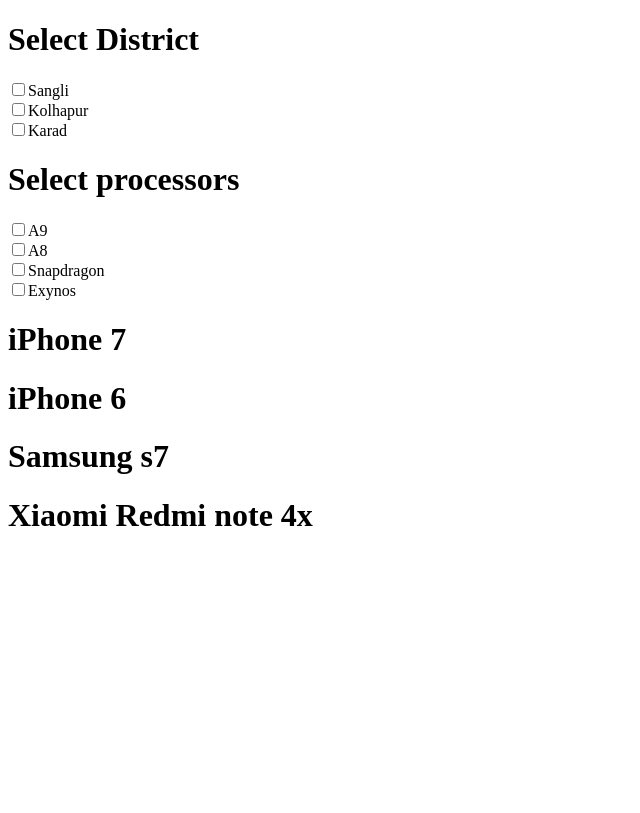
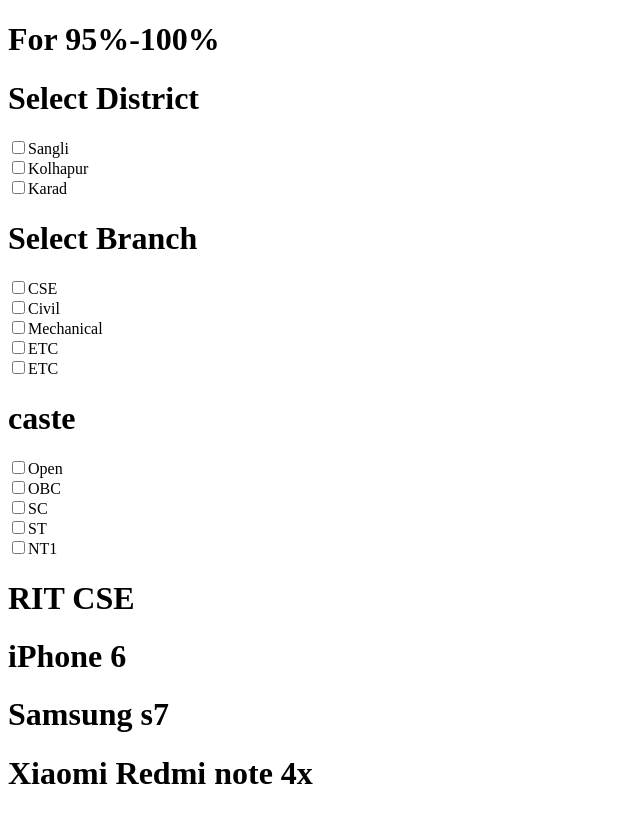
Before and after one commit to tempalfaj/trail, a plain HTML site: page index.html in a window 1280 px wide. Shown: the whole page, without its empty margins (0-640 px from the left). Drawn offline with Linux system fonts and the light colour scheme.

Commit message:
Update index.html

```diff
--- a/index.html
+++ b/index.html
@@ -14,22 +14,23 @@
     <script>
     function change() {
         let results = Array.from(document.querySelectorAll('.result > div')),
-            modelsChecked = document.querySelectorAll('.filter input.models:checked'),
-            processorsChecked = document.querySelectorAll('.filter input.processors:checked');
+            districtChecked = document.querySelectorAll('.filter input.district:checked'),
+            branchChecked = document.querySelectorAll('.filter input.branch:checked'),
+            casteChecked = document.querySelectorAll('.filter input.caste:checked');
         // Hide all results
         results.forEach(function(result) {
             result.style.display = 'none';
         });
         // Filter results to only those that meet ALL requirements:
 
-        filterModelsOrProcessors(modelsChecked);
+        filterdistrictOrbranchOrcaste(districtChecked);
 
-        if (processorsChecked.length != 0) {
-            filterModelsOrProcessors(processorsChecked);
+        if (branchChecked.length != 0) {
+            filterdistrictOrbranchOrcaste(branchChecked);
         }
 
-        function filterModelsOrProcessors(modelsOrProcessorsChecked) {
-            results = Array.from(modelsOrProcessorsChecked).reduce(function(sum, input) {
+        function filterdistrictOrbranchOrcaste(districtOrbranchOrcasteChecked) {
+            results = Array.from(districtOrbranchOrcasteChecked).reduce(function(sum, input) {
                 const attrib = input.getAttribute('rel');
                 return sum.concat(results.filter(function(result) {
                     return result.classList.contains(attrib);
@@ -46,41 +47,82 @@
 </head>
 
 <body>
+    <h1>For 95%-100%</h1>
     <div class="filter">
         <h1>Select District</h1>
         <div class="checkbox">
             <label>
-                <input type="checkbox" rel="apple" class="models" onchange="change()" />Sangli</label>
+                <input type="checkbox" rel="sangli" class="district" onchange="change()" />Sangli</label>
         </div>
         <div class="checkbox">
             <label>
-                <input type="checkbox" rel="samsung" class="models" onchange="change()" />Kolhapur</label>
+                <input type="checkbox" rel="kolhapur" class="district" onchange="change()" />Kolhapur</label>
         </div>
         <div class="checkbox">
             <label>
-                <input type="checkbox" rel="xiaomi" class="models" onchange="change()" />Karad</label>
+                <input type="checkbox" rel="karad" class="district" onchange="change()" />Karad</label>
         </div>
-        <h1>Select processors</h1>
+
+
+
+
+        <h1>Select Branch</h1>
         <div class="checkbox">
             <label>
-                <input type="checkbox" rel="a9" class="processors" onchange="change()" />A9</label>
+                <input type="checkbox" rel="cse" class="branch" onchange="change()" />CSE</label>
         </div>
         <div class="checkbox">
             <label>
-                <input type="checkbox" rel="a8" class="processors" onchange="change()" />A8</label>
+                <input type="checkbox" rel="civil" class="branch" onchange="change()" />Civil</label>
         </div>
         <div class="checkbox">
             <label>
-                <input type="checkbox" rel="snapdragon" class="processors" onchange="change()" />Snapdragon</label>
+                <input type="checkbox" rel="mech" class="branch" onchange="change()" />Mechanical</label>
         </div>
         <div class="checkbox">
             <label>
-                <input type="checkbox" rel="exynos" class="processors" onchange="change()" />Exynos</label>
+                <input type="checkbox" rel="etc" class="branch" onchange="change()" />ETC</label>
+        </div>
+        <div class="checkbox">
+            <label>
+                <input type="checkbox" rel="etc" class="branch" onchange="change()" />ETC</label>
         </div>
     </div>
+
+
+
+
+
+     <h1>caste</h1>
+        <div class="checkbox">
+            <label>
+                <input type="checkbox" rel="open" class="caste" onchange="change()" />Open</label>
+        </div>
+        <div class="checkbox">
+            <label>
+                <input type="checkbox" rel="obc" class="caste" onchange="change()" />OBC</label>
+        </div>
+        <div class="checkbox">
+            <label>
+                <input type="checkbox" rel="sc" class="caste" onchange="change()" />SC</label>
+        </div>
+        <div class="checkbox">
+            <label>
+                <input type="checkbox" rel="st" class="caste" onchange="change()" />ST</label>
+        </div>
+        <div class="checkbox">
+            <label>
+                <input type="checkbox" rel="nt1" class="caste" onchange="change()" />NT1</label>
+        </div>
+    </div>
+
+
+
+
+
     <div class="result">
-        <div class="apple a9">
-            <h1>iPhone 7</h1>
+        <div class="sangli cse open">
+            <h1>RIT CSE</h1>
         </div>
         <div class="apple a8">
             <h1>iPhone 6</h1>
```
